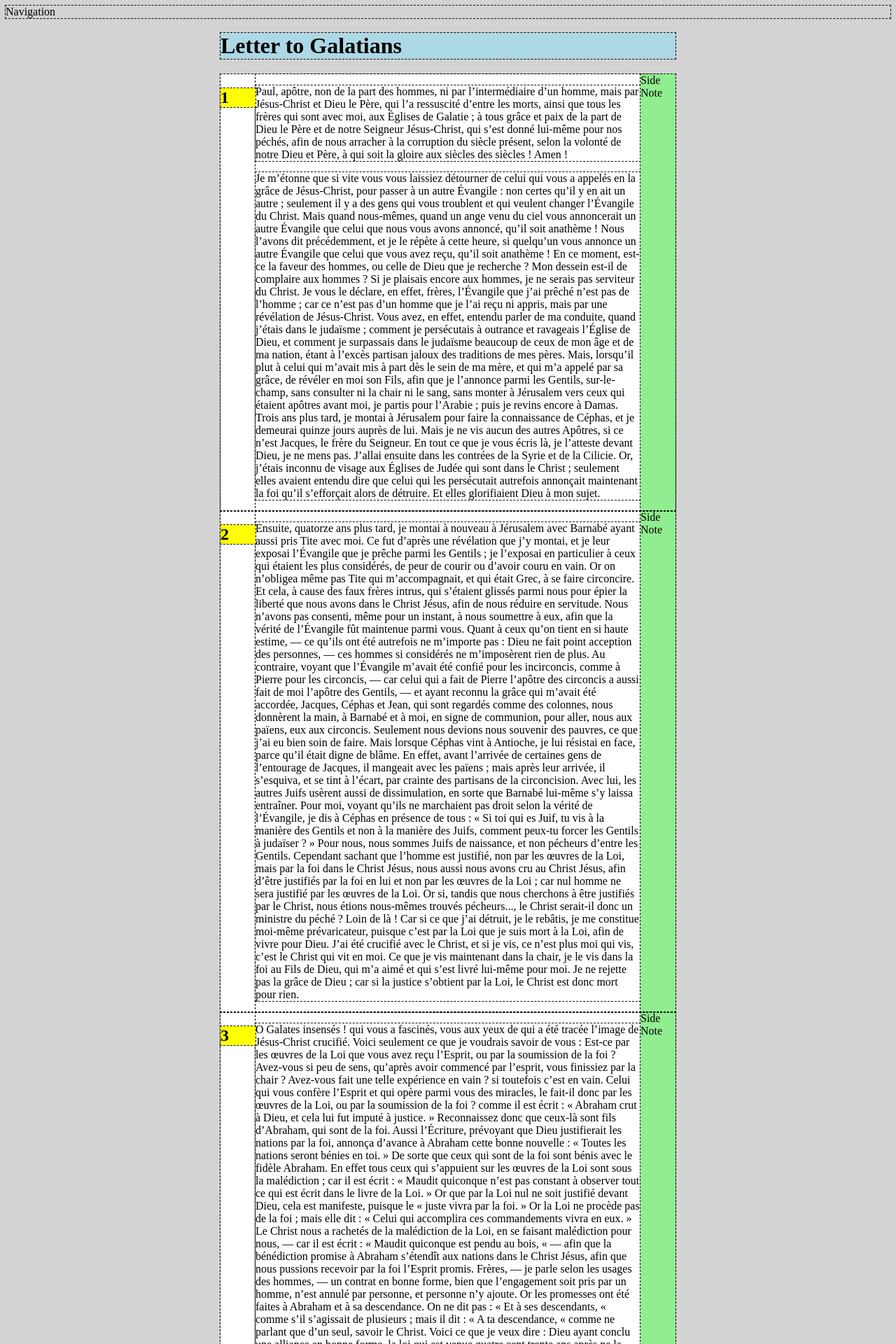
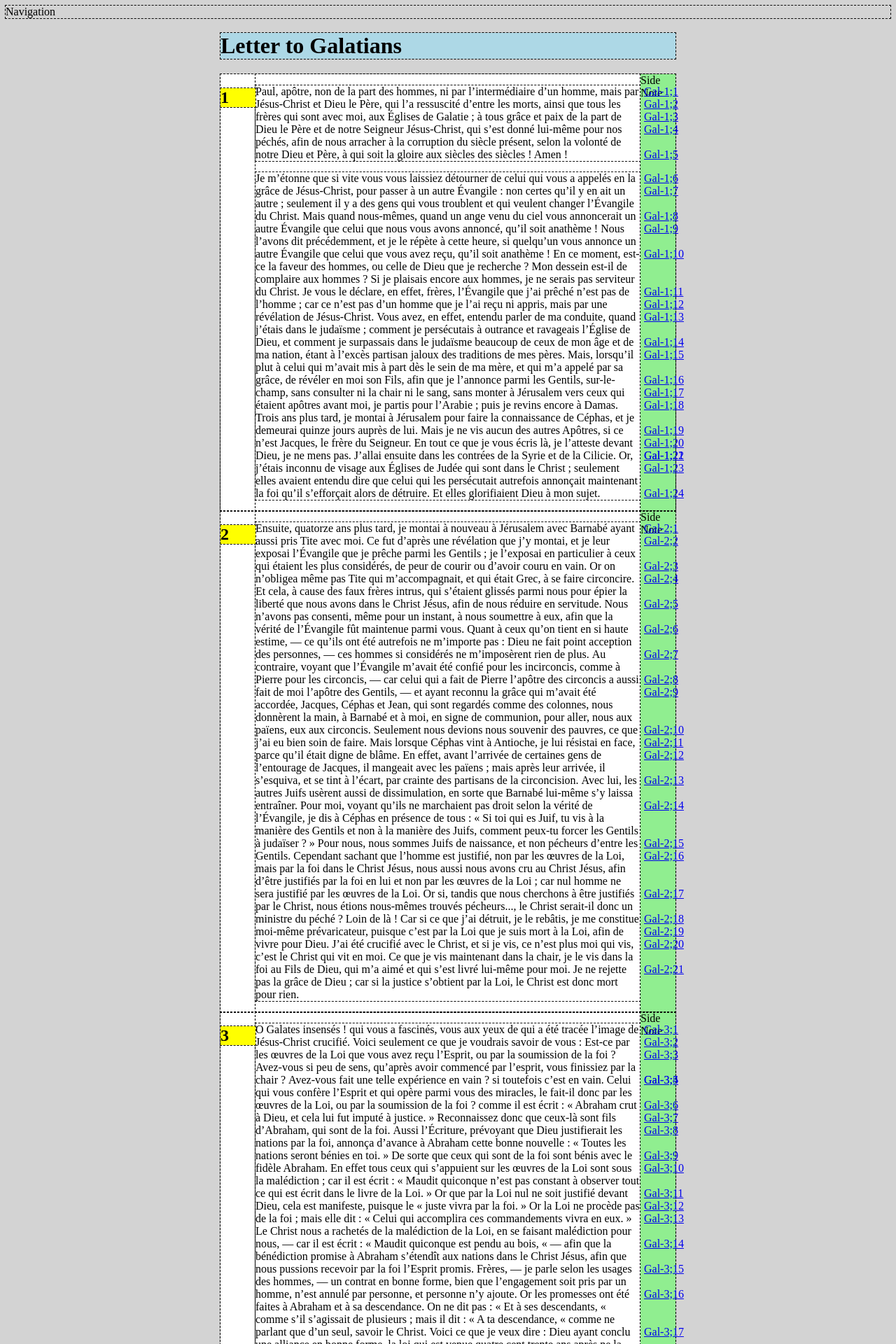
Before and after one commit to dreanod/dreanod.github.io, a Jekyll site: the page built from galatian2.html, in a window 1280 px wide. Shown: the top 1920 px of the page at 70% size. Built offline with Jekyll 4.4.1, drawn with Linux system fonts in a browser that asks for light colours; some of the changed text lies outside the part shown.

Commit message:
Update galatian2.html

```diff
--- a/galatian2.html
+++ b/galatian2.html
@@ -235,13 +235,12 @@ text:
     }
 
     .verse-ref {
-      display: none;
       position: absolute;
       left:calc(50vw + 280px);
     }
 
-    verse:hover > .verse-ref {
-      display: block;
+    .verse:hover > .verse-ref {
+      color: red;
     }
   </style>
 </head>
```
